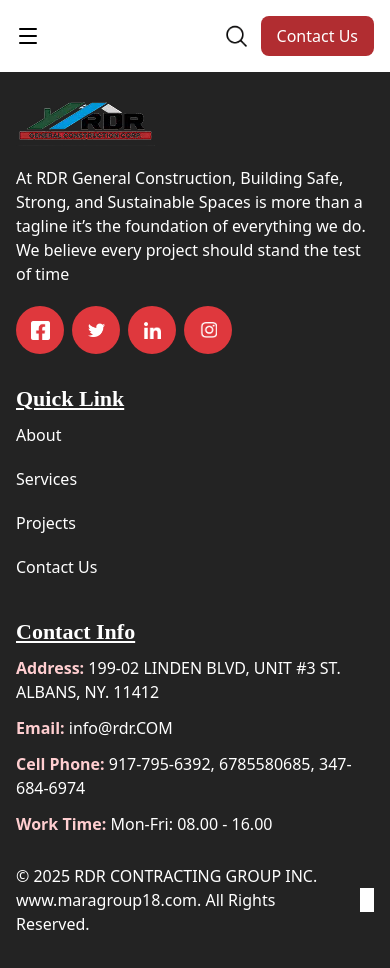
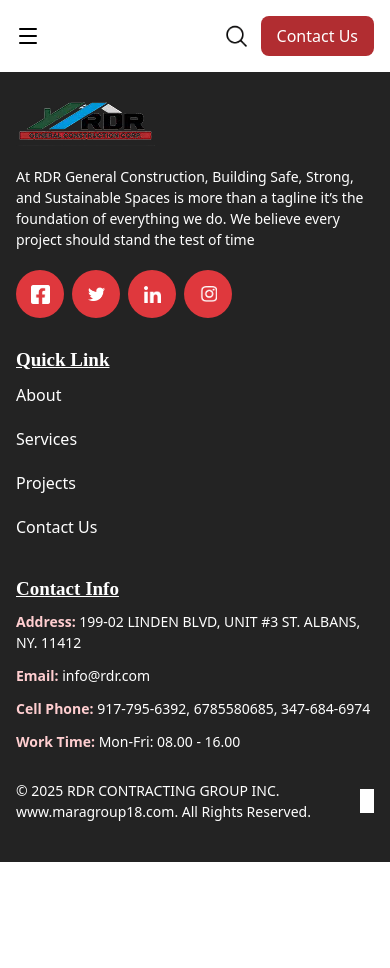
Before and after one commit to Davetechinnovation/RDR, a Next.js app: page /projects in a window 390 px wide. Shown: the top 968 px of the page. After the commit the page ends 862 px from the top, so only its background shows below. Built offline with nearby package versions, Linux system fonts and the light colour scheme.

Commit message:
fix(Components): adjust text sizing and spacing for better responsiveness
- Add responsive text sizing for better readability on different screen sizes
- Fix typos in email address and improve consistency in text styling
- Adjust layout and spacing for improved visual appearance

```diff
--- a/src/app/Components/Footer.tsx
+++ b/src/app/Components/Footer.tsx
@@ -6,7 +6,7 @@
       <img src="/rdr logo.webp" alt="" />
       <div className="flex flex-wrap justify-between gap-7 ">
         <div>
-          <p className="max-w-[412px] py-5 ">
+          <p className="max-w-[412px] py-5 text-[14px] sm:text-[16px] ">
             At RDR General Construction, Building Safe, Strong, and Sustainable
             Spaces is more than a tagline it’s the foundation of everything we
             do. We believe every project should stand the test of time
@@ -27,7 +27,7 @@
           </div>
         </div>
         <div>
-          <h2 className="text-[22px] font-extrabold underline font-[exo] ">
+          <h2 className="sm:text-[22px] text-[19px] font-extrabold underline font-[exo] ">
             Quick Link
           </h2>
           <div className="flex flex-col gap-5  py-2">
@@ -39,23 +39,23 @@
         </div>
 
         <div>
-          <h2 className="text-[22px] font-extrabold underline font-[exo] ">
+          <h2 className="sm:text-[22px] text-[19px] font-extrabold underline font-[exo] ">
             Contact Info
           </h2>
           <div className="flex flex-col gap-3 py-2 ">
-            <p>
-              <span className="text-[#FFCED0] font-bold ">Address:</span>{" "}
+            <p className="text-[14px] sm:text-[16px] ">
+              <span className="text-[#FFCED0] font-bold  ">Address:</span>{" "}
               <span>199-02 LINDEN BLVD, UNIT #3 ST. ALBANS, NY. 11412</span>{" "}
             </p>
-            <p>
+            <p className="text-[14px] sm:text-[16px] ">
               <span className="text-[#FFCED0] font-bold ">Email:</span>{" "}
-              <span>info@rdr.COM</span>{" "}
+              <span>info@rdr.com</span>{" "}
             </p>
-            <p>
+            <p className="text-[14px] sm:text-[16px] ">
               <span className="text-[#FFCED0] font-bold ">Cell Phone:</span>{" "}
               <span>917-795-6392, 6785580685, 347-684-6974</span>{" "}
             </p>
-            <p>
+            <p className="text-[14px] sm:text-[16px] ">
               <span className="text-[#FFCED0] font-bold ">Work Time:</span>{" "}
               <span>Mon-Fri: 08.00 - 16.00</span>{" "}
             </p>
@@ -64,7 +64,7 @@
       </div>
       <div className="py-5 flex gap-2 justify-between items-center ">
         <div>
-          <p>
+          <p className="text-[14px] sm:text-[16px] ">
             © 2025 RDR CONTRACTING GROUP INC. www.maragroup18.com. All Rights
             Reserved.
           </p>
```
